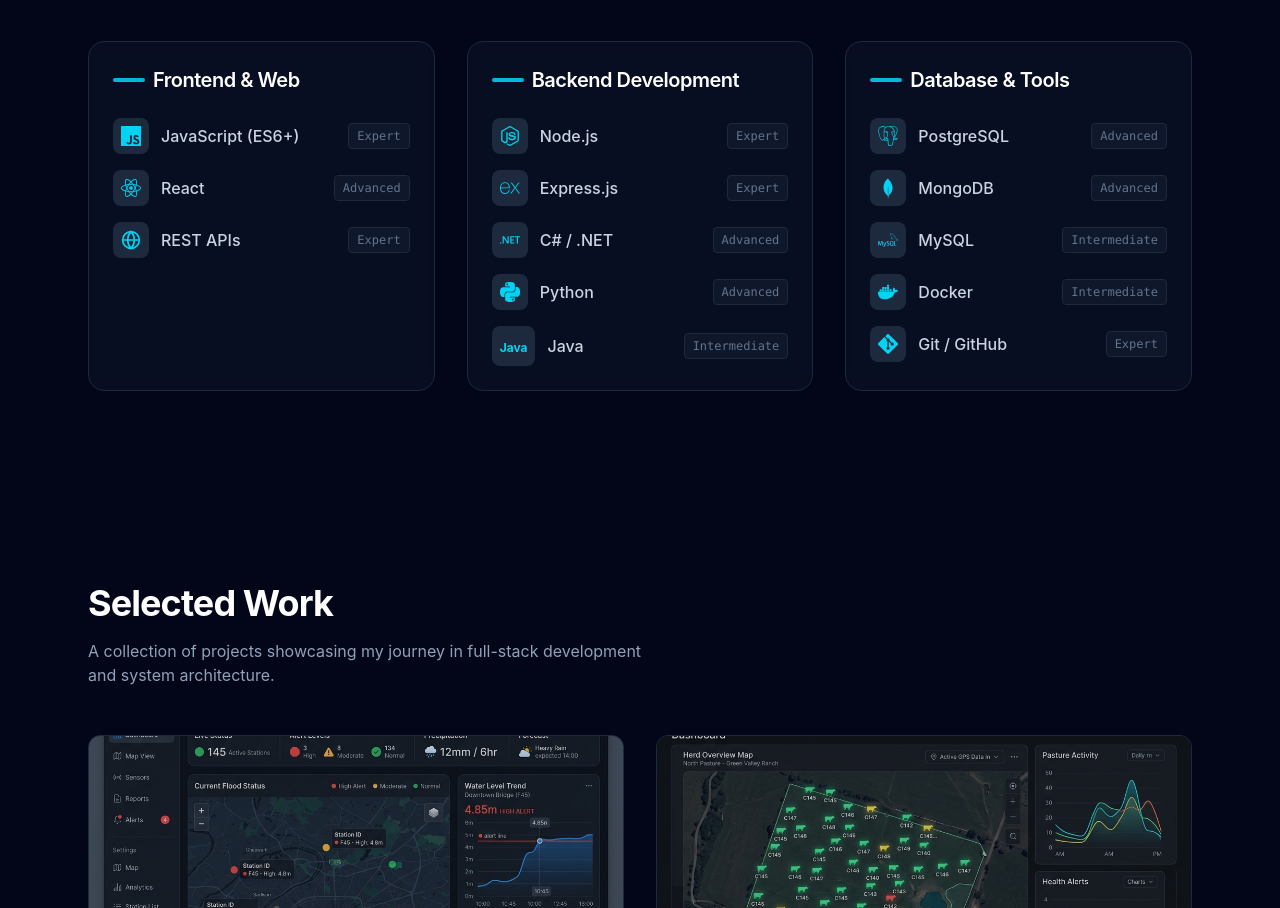
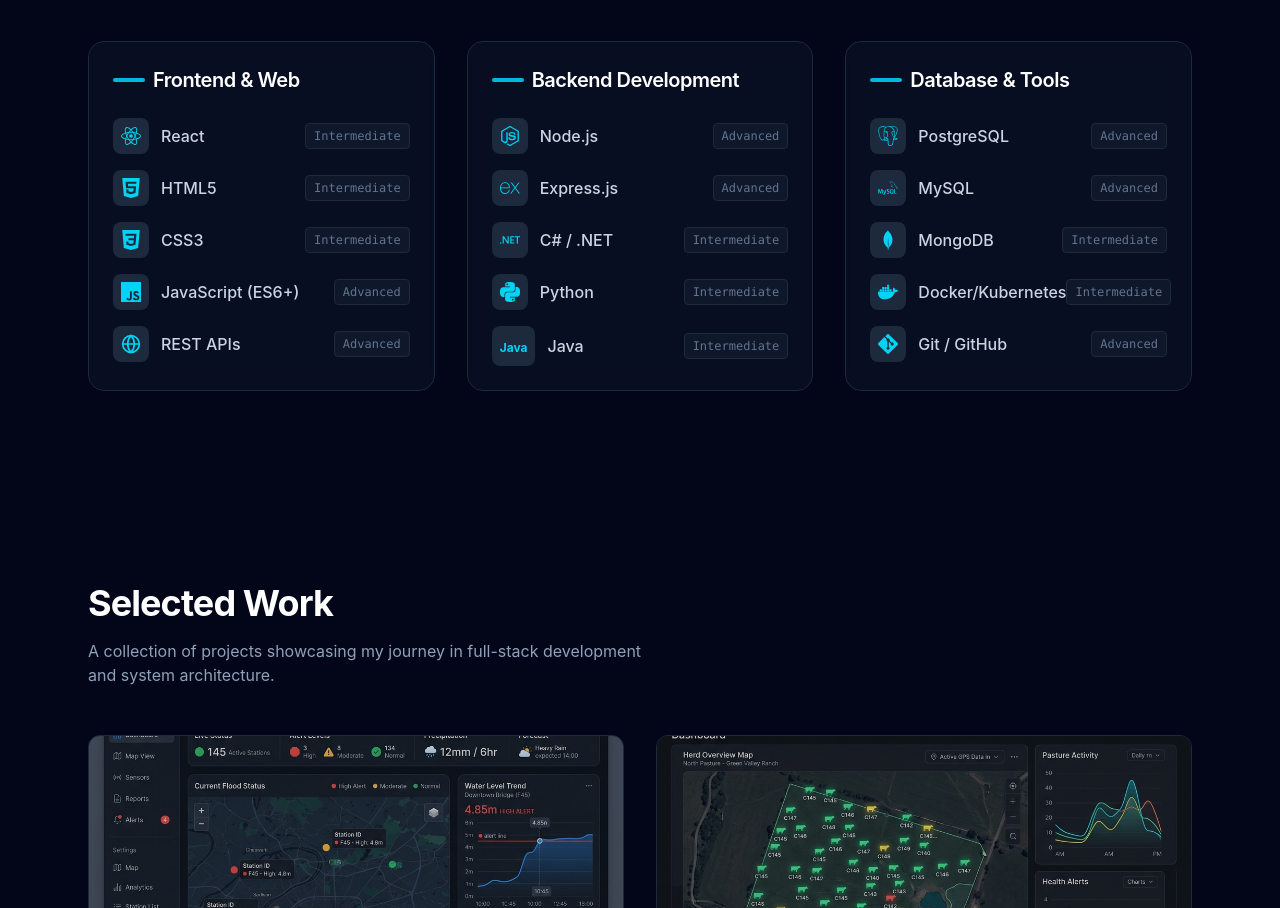
Before and after one commit to ThiwankaLakshan/Portfolio, a React (Vite) app: page / in a window 1280 px wide. Shown: the part 2960-3868 px from the top of the page. Built offline with nearby package versions, Linux system fonts and the light colour scheme.

Commit message:
Update portfolio UI: highlight emerging tech, update skills and add icons

```diff
--- a/src/components/About.jsx
+++ b/src/components/About.jsx
@@ -21,7 +21,7 @@ const About = () => {
                                 My journey involves building end-to-end applications, from intuitive user interfaces to robust backend architectures. I enjoy both crafting seamless user experiences and the logic behind the scenes—making sure APIs are fast, databases are optimized, and applications are secure.
                             </p>
                             <p>
-                                When I'm not coding, you can find me volunteering with <span className="text-blue-400">IEEE</span>, organizing tech events, or exploring the latest in cloud computing.
+                                When I'm not coding, you can find me volunteering with <span className="text-cyan-400">IEEE</span>, organizing tech events, or exploring the latest in <span className="text-cyan-400">emerging technologies</span>.
                             </p>
                         </div>
                     </motion.div>
--- a/src/components/Experience.jsx
+++ b/src/components/Experience.jsx
@@ -11,7 +11,9 @@ import {
     SiDotnet,
     SiPython,
     SiDocker,
-    SiGit
+    SiGit,
+    SiHtml5,
+    SiCss3
 } from 'react-icons/si';
 import { Globe } from 'lucide-react';
 
@@ -53,18 +55,20 @@ const Experience = () => {
         {
             title: "Frontend & Web",
             skills: [
-                { name: "JavaScript (ES6+)", icon: <SiJavascript className="w-5 h-5" />, level: "Expert" },
-                { name: "React", icon: <SiReact className="w-5 h-5" />, level: "Advanced" },
-                { name: "REST APIs", icon: <Globe className="w-5 h-5" />, level: "Expert" }
+                { name: "React", icon: <SiReact className="w-5 h-5" />, level: "Intermediate" },
+                { name: "HTML5", icon: <SiHtml5 className="w-5 h-5" />, level: "Intermediate" },
+                { name: "CSS3", icon: <SiCss3 className="w-5 h-5" />, level: "Intermediate" },
+                { name: "JavaScript (ES6+)", icon: <SiJavascript className="w-5 h-5" />, level: "Advanced" },
+                { name: "REST APIs", icon: <Globe className="w-5 h-5" />, level: "Advanced" }
             ]
         },
         {
             title: "Backend Development",
             skills: [
-                { name: "Node.js", icon: <SiNodedotjs className="w-5 h-5" />, level: "Expert" },
-                { name: "Express.js", icon: <SiExpress className="w-5 h-5" />, level: "Expert" },
-                { name: "C# / .NET", icon: <SiDotnet className="w-5 h-5" />, level: "Advanced" },
-                { name: "Python", icon: <SiPython className="w-5 h-5" />, level: "Advanced" },
+                { name: "Node.js", icon: <SiNodedotjs className="w-5 h-5" />, level: "Advanced" },
+                { name: "Express.js", icon: <SiExpress className="w-5 h-5" />, level: "Advanced" },
+                { name: "C# / .NET", icon: <SiDotnet className="w-5 h-5" />, level: "Intermediate" },
+                { name: "Python", icon: <SiPython className="w-5 h-5" />, level: "Intermediate" },
                 { name: "Java", icon: <span className="font-bold text-xs">Java</span>, level: "Intermediate" }
             ]
         },
@@ -72,10 +76,10 @@ const Experience = () => {
             title: "Database & Tools",
             skills: [
                 { name: "PostgreSQL", icon: <SiPostgresql className="w-5 h-5" />, level: "Advanced" },
-                { name: "MongoDB", icon: <SiMongodb className="w-5 h-5" />, level: "Advanced" },
-                { name: "MySQL", icon: <SiMysql className="w-5 h-5" />, level: "Intermediate" },
-                { name: "Docker", icon: <SiDocker className="w-5 h-5" />, level: "Intermediate" },
-                { name: "Git / GitHub", icon: <SiGit className="w-5 h-5" />, level: "Expert" }
+                { name: "MySQL", icon: <SiMysql className="w-5 h-5" />, level: "Advanced" },
+                { name: "MongoDB", icon: <SiMongodb className="w-5 h-5" />, level: "Intermediate" },
+                { name: "Docker/Kubernetes", icon: <SiDocker className="w-5 h-5" />, level: "Intermediate" },
+                { name: "Git / GitHub", icon: <SiGit className="w-5 h-5" />, level: "Advanced" }
             ]
         }
     ];
--- a/src/components/Projects.jsx
+++ b/src/components/Projects.jsx
@@ -1,23 +1,46 @@
 import React from 'react';
 import { motion } from 'framer-motion';
-import { Github, Folder, ExternalLink, ArrowRight } from 'lucide-react';
+import { Github, Folder, ExternalLink, ArrowRight, Globe, Cpu } from 'lucide-react';
+import {
+    SiReact,
+    SiNodedotjs,
+    SiExpress,
+    SiPostgresql,
+    SiJavascript,
+    SiHtml5,
+    SiCss3,
+    SiDotnet
+} from 'react-icons/si';
+
+const tagIcons = {
+    "React": <SiReact />,
+    "Node.js": <SiNodedotjs />,
+    "Express": <SiExpress />,
+    "PostgreSQL": <SiPostgresql />,
+    "IoT": <Cpu />,
+    "RESTful APIs": <Globe />,
+    "JavaScript": <SiJavascript />,
+    "HTML5": <SiHtml5 />,
+    "CSS3": <SiCss3 />,
+    ".NET": <SiDotnet />
+};
 
 const Projects = () => {
     const projects = [
         {
-            title: "FloodSense - Monitoring System",
-            description: "A complete real-time flood prediction and alert system. The frontend provides a dashboard while the backend manages sensor data nodes efficiently.",
+            title: "FloodSense - Flood Prediction & Alert System",
+            description: "A complete real-time flood prediction and alert system. The frontend provides a visual analytics while the backend fetch weather API data and calculate flood risk forecasting.",
             tags: ["React", "Node.js", "Express", "PostgreSQL"],
             githubFrontend: "https://github.com/ThiwankaLakshan/FloodSense-Frontend",
             githubBackend: "https://github.com/ThiwankaLakshan/FloodSense-Backend",
             image: "/flood_monitoring.png",
         },
         {
-            title: "MooMap",
-            description: "Real-time free range cattle monitoring system using IoT smart collars and LoRa communication.",
-            tags: ["Node.js", "Express", "IoT", "APIs"],
+            title: "MooMap - Free-Range Cattle Tracking System",
+            description: "Real-time free-range cattle monitoring system using IoT smart collars and LoRaWAN communication.",
+            tags: ["Node.js", "Express", "IoT", "RESTful APIs"],
             githubBackend: "https://github.com/ThiwankaLakshan",
-            liveSite: "https://www.moomap.app/",
+            liveSite: "https://moomap.app",
             image: "/moomap_preview.png",
         },
         {
@@ -142,10 +165,11 @@ const Projects = () => {
                                 {project.description}
                             </p>
 
-                            <div className="flex flex-wrap gap-2">
+                            <div className="flex flex-wrap gap-2 relative z-30">
                                 {project.tags.map(tag => (
-                                    <span key={tag} className="text-xs text-slate-500 font-mono bg-slate-900 px-2 py-1 rounded border border-slate-800">
-                                        #{tag.replace(/\s+/g, '')}
+                                    <span key={tag} className="flex items-center gap-1.5 text-xs text-slate-400 bg-slate-900 px-2.5 py-1 rounded border border-slate-800 hover:border-cyan-500 hover:text-cyan-400 hover:bg-slate-800 transition-all cursor-pointer hover:scale-105 shadow-sm hover:shadow-cyan-500/20">
+                                        {tagIcons[tag] && React.cloneElement(tagIcons[tag], { className: "w-3.5 h-3.5" })}
+                                        {tag}
                                     </span>
                                 ))}
                             </div>
```
